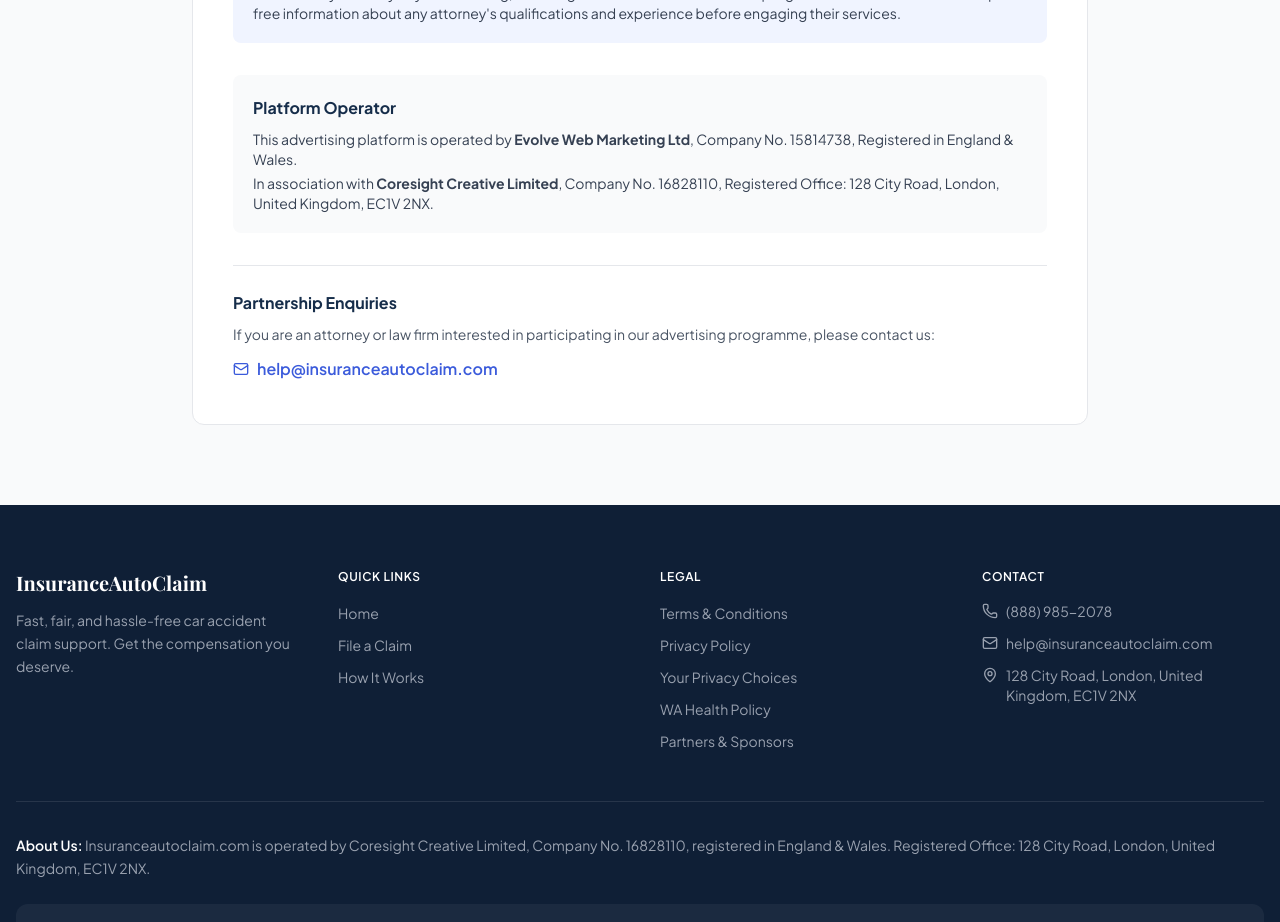
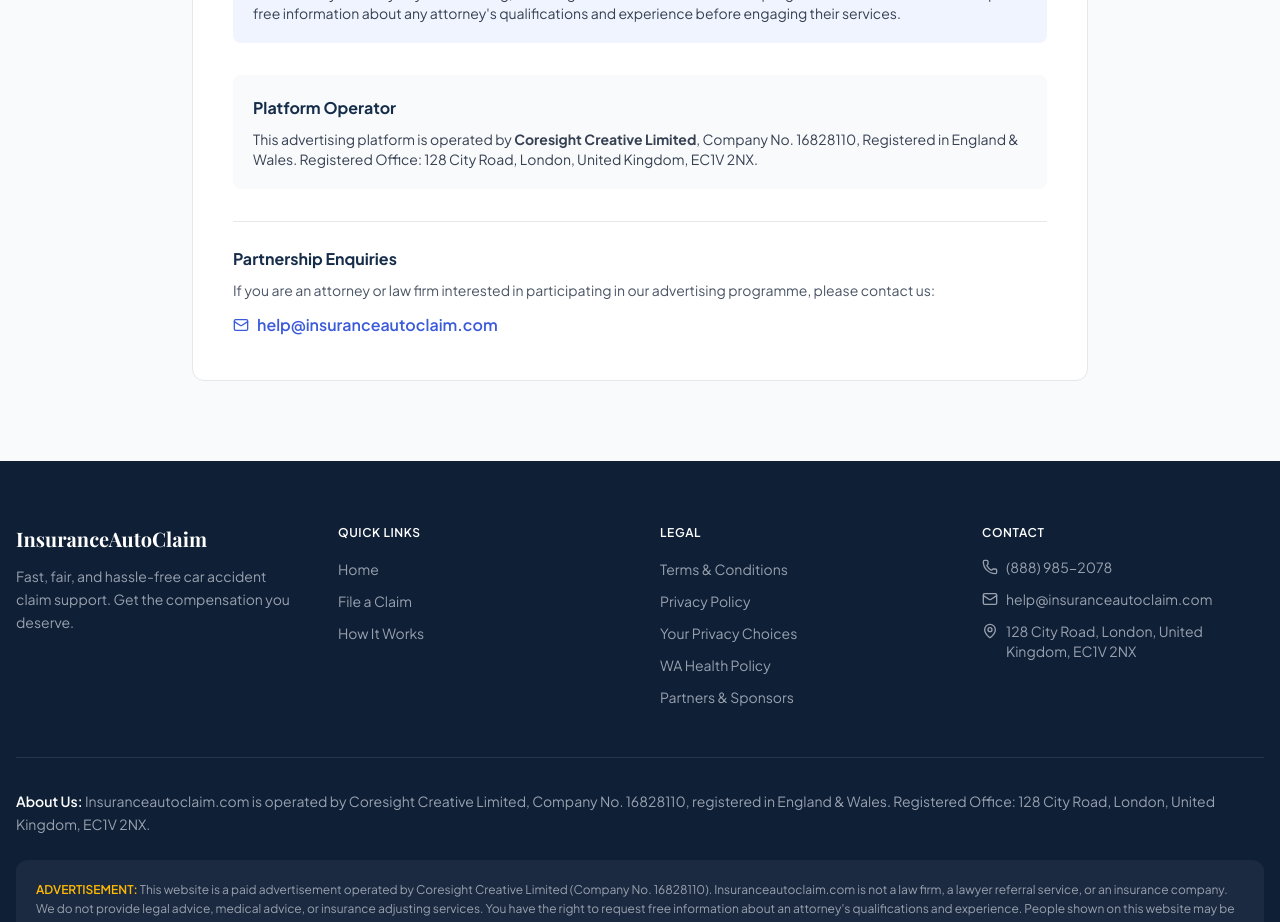
Before and after one commit to boopul22/autoclaimsinsurance.com, a React (Vite) app: page /partners-and-sponsors in a window 1280 px wide. Shown: the part 980-1902 px from the top of the page. Built offline with nearby package versions, Linux system fonts and the light colour scheme; a web font is replaced by a local one.

Commit message:
Replace Evolve Web Marketing Ltd with Coresight Creative Limited across all pages

```diff
--- a/src/pages/Partners.jsx
+++ b/src/pages/Partners.jsx
@@ -63,11 +63,8 @@
           {/* Operator info */}
           <div className="bg-gray-50 rounded-lg p-5 mb-8">
             <h3 className="font-bold text-brand-800 mb-2">Platform Operator</h3>
-            <p className="text-sm text-gray-700 mb-1">
-              This advertising platform is operated by <strong>Evolve Web Marketing Ltd</strong>, Company No. 15814738, Registered in England & Wales.
-            </p>
             <p className="text-sm text-gray-700">
-              In association with <strong>Coresight Creative Limited</strong>, Company No. 16828110, Registered Office: 128 City Road, London, United Kingdom, EC1V 2NX.
+              This advertising platform is operated by <strong>Coresight Creative Limited</strong>, Company No. 16828110, Registered in England &amp; Wales. Registered Office: 128 City Road, London, United Kingdom, EC1V 2NX.
             </p>
           </div>
 
--- a/src/pages/Privacy.jsx
+++ b/src/pages/Privacy.jsx
@@ -38,7 +38,7 @@
 
           <section id="scope">
             <h2 className="text-xl font-bold text-brand-800 mb-3">1. Scope & Applicability</h2>
-            <p>This Privacy Policy describes how Insuranceautoclaim.com, operated by Evolve Web Marketing Ltd ("Company", "we", "us"), collects, utilises, shares, and safeguards your personal information when you interact with our Website, claim evaluation tools, telephone lines, and marketing partner services.</p>
+            <p>This Privacy Policy describes how Insuranceautoclaim.com, operated by Coresight Creative Limited ("Company", "we", "us"), collects, utilises, shares, and safeguards your personal information when you interact with our Website, claim evaluation tools, telephone lines, and marketing partner services.</p>
             <p className="mt-3">By using our Website or providing your personal details, you acknowledge and consent to the practices outlined in this Privacy Policy. If you disagree with any aspect of this policy, please refrain from using our services.</p>
           </section>
 
@@ -102,7 +102,7 @@
             <p>For questions about this Privacy Policy or to exercise your data rights, please contact:</p>
             <ul className="mt-3 space-y-1">
               <li><strong>Email:</strong> <a href="mailto:help@insuranceautoclaim.com" className="text-brand-600 underline">help@insuranceautoclaim.com</a></li>
-              <li><strong>Address:</strong> Evolve Web Marketing Ltd, C/O Nra Accountancy, Arrow Mill, Queensway, Rochdale, Lancashire, England, OL11 2YW</li>
+              <li><strong>Address:</strong> Coresight Creative Limited, 128 City Road, London, United Kingdom, EC1V 2NX</li>
             </ul>
           </section>
 
--- a/src/pages/Terms.jsx
+++ b/src/pages/Terms.jsx
@@ -46,7 +46,7 @@
 
           <section id="introduction">
             <h2 className="text-xl font-bold text-brand-800 mb-3">1. Introduction</h2>
-            <p>Welcome to Insuranceautoclaim.com (the "Website"), operated by Evolve Web Marketing Ltd ("Company", "we", "us", or "our"), a company registered in England & Wales under Company No. 15814738. These Terms of Use ("Terms") form a binding agreement between you and the Company governing your access to and use of this Website, including any content, features, and services offered herein.</p>
+            <p>Welcome to Insuranceautoclaim.com (the "Website"), operated by Coresight Creative Limited ("Company", "we", "us", or "our"), a company registered in England & Wales under Company No. 16828110. These Terms of Use ("Terms") form a binding agreement between you and the Company governing your access to and use of this Website, including any content, features, and services offered herein.</p>
             <p className="mt-3">By accessing or utilising this Website, you confirm that you have read, understood, and agree to be bound by these Terms. If you do not accept these Terms, you must discontinue use of the Website immediately.</p>
           </section>
 
@@ -94,7 +94,7 @@
 
           <section id="ip">
             <h2 className="text-xl font-bold text-brand-800 mb-3">7. Intellectual Property</h2>
-            <p>All content on this Website — including but not limited to text, graphics, logos, images, audio, video, software, and design elements — is the property of Evolve Web Marketing Ltd or its licensors and is protected by applicable intellectual property laws. You may not reproduce, distribute, modify, or create derivative works from any part of this Website without our express written authorisation.</p>
+            <p>All content on this Website — including but not limited to text, graphics, logos, images, audio, video, software, and design elements — is the property of Coresight Creative Limited or its licensors and is protected by applicable intellectual property laws. You may not reproduce, distribute, modify, or create derivative works from any part of this Website without our express written authorisation.</p>
           </section>
 
           <section id="third-party">
@@ -104,7 +104,7 @@
 
           <section id="indemnification">
             <h2 className="text-xl font-bold text-brand-800 mb-3">9. Indemnification</h2>
-            <p>You agree to indemnify, defend, and hold harmless Evolve Web Marketing Ltd, its directors, officers, employees, agents, and affiliates from and against all claims, damages, losses, liabilities, costs, and expenses (including reasonable legal fees) arising out of or related to: (a) your use of this Website; (b) your violation of these Terms; or (c) your violation of any third-party right, including any intellectual property or privacy right.</p>
+            <p>You agree to indemnify, defend, and hold harmless Coresight Creative Limited, its directors, officers, employees, agents, and affiliates from and against all claims, damages, losses, liabilities, costs, and expenses (including reasonable legal fees) arising out of or related to: (a) your use of this Website; (b) your violation of these Terms; or (c) your violation of any third-party right, including any intellectual property or privacy right.</p>
           </section>
 
           <section id="disclaimers">
@@ -152,8 +152,8 @@
             <p>For any questions or concerns regarding these Terms, please contact us:</p>
             <ul className="mt-3 space-y-1">
               <li><strong>Email:</strong> <a href="mailto:help@insuranceautoclaim.com" className="text-brand-600 underline">help@insuranceautoclaim.com</a></li>
-              <li><strong>Address:</strong> Evolve Web Marketing Ltd, C/O Nra Accountancy, Arrow Mill, Queensway, Rochdale, Lancashire, England, OL11 2YW</li>
-              <li><strong>Company No.:</strong> 15814738 (England & Wales)</li>
+              <li><strong>Address:</strong> Coresight Creative Limited, 128 City Road, London, United Kingdom, EC1V 2NX</li>
+              <li><strong>Company No.:</strong> 16828110 (England & Wales)</li>
             </ul>
           </section>
 
--- a/src/pages/WaHealth.jsx
+++ b/src/pages/WaHealth.jsx
@@ -31,7 +31,7 @@
 
         <div className="bg-white rounded-xl border border-gray-200 p-6 lg:p-10 space-y-10 text-gray-700 leading-relaxed">
 
-          <p>This policy explains how Insuranceautoclaim.com, operated by Evolve Web Marketing Ltd ("Company", "we", "us"), collects, uses, and shares consumer health data from Washington state residents as defined by the My Health My Data Act (MHMDA).</p>
+          <p>This policy explains how Insuranceautoclaim.com, operated by Coresight Creative Limited ("Company", "we", "us"), collects, uses, and shares consumer health data from Washington state residents as defined by the My Health My Data Act (MHMDA).</p>
 
           <section id="categories">
             <h2 className="text-xl font-bold text-brand-800 mb-3">1. Categories of Health Data Collected</h2>
```
